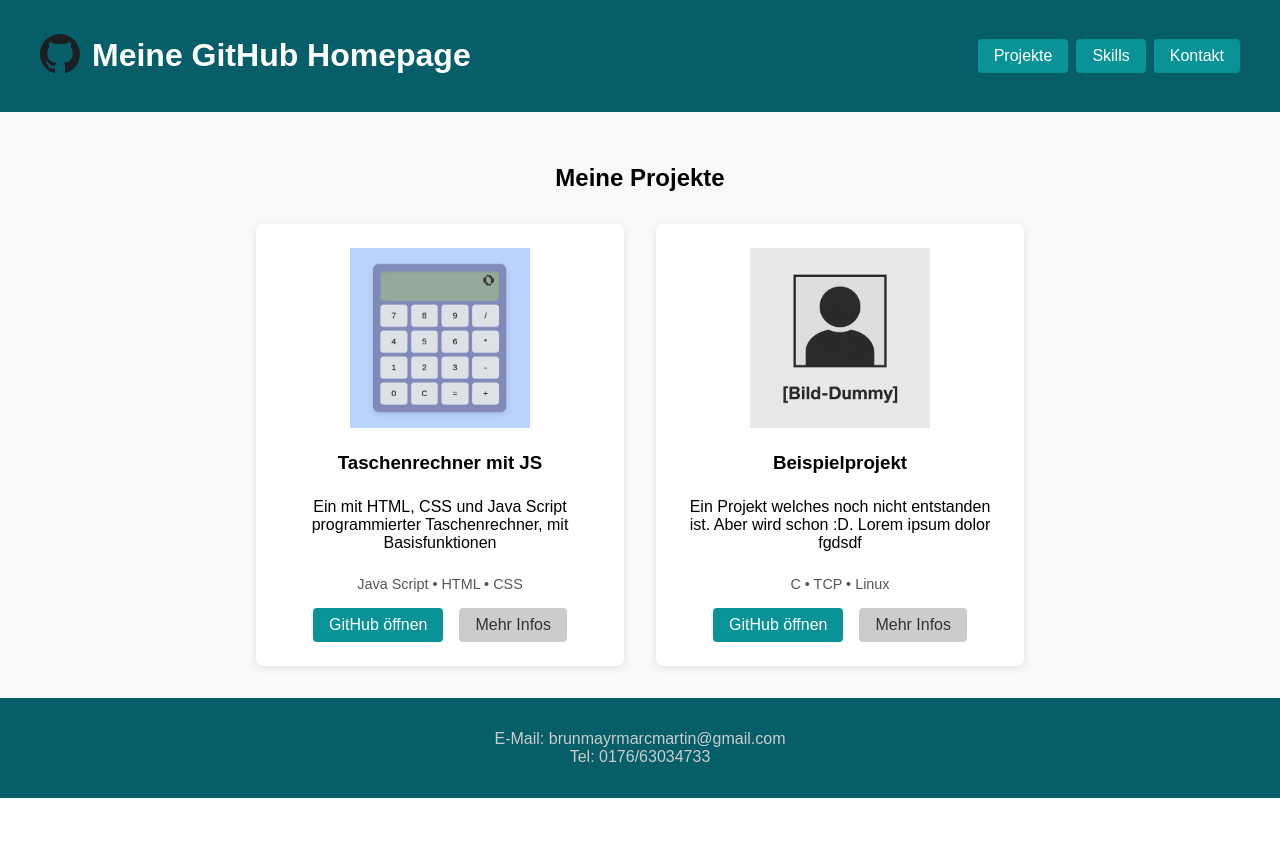
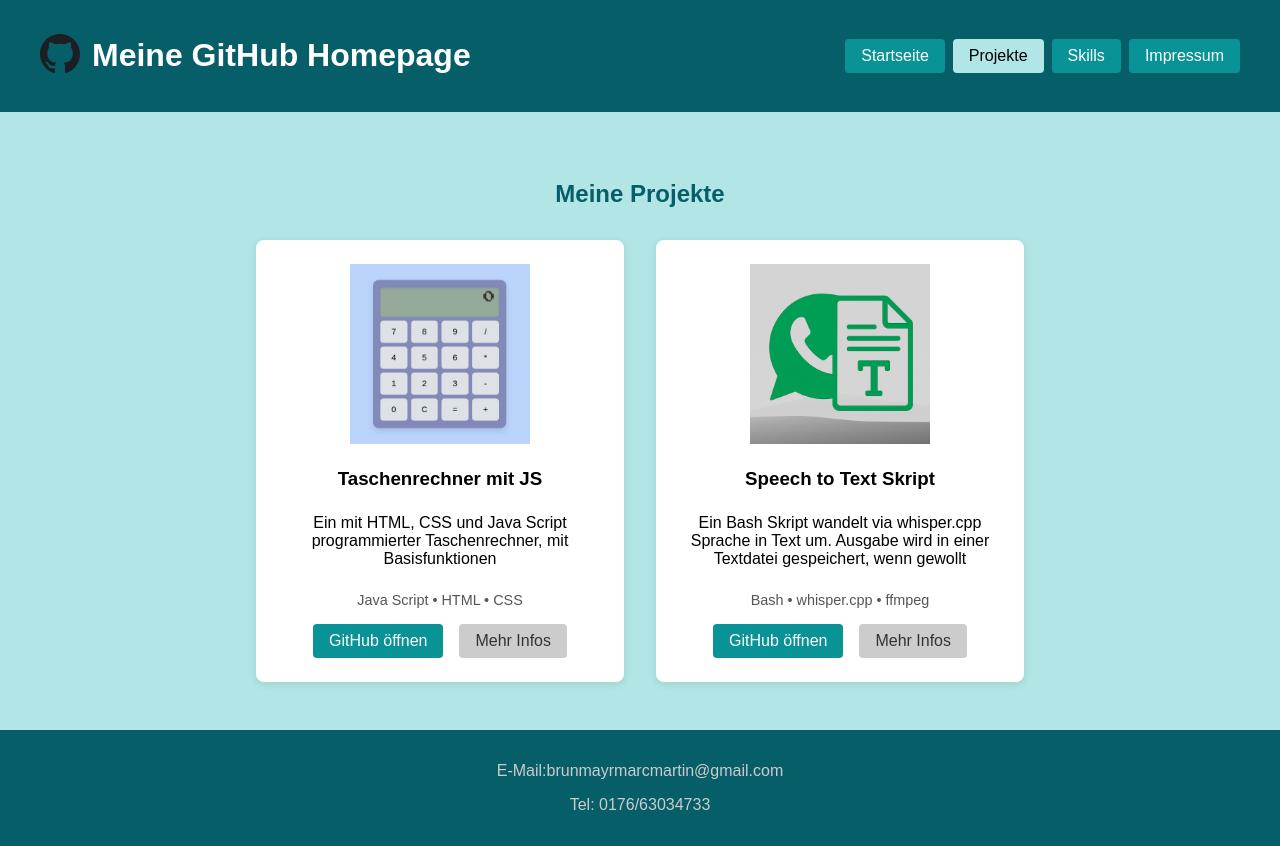
Before and after one commit to MarcCark/GitHub-Homepage, a plain HTML site: page project.html in a window 1280 px wide. Before the commit the page ends 800 px from the top, so only its background shows below. Drawn offline with Linux system fonts and the light colour scheme.

Commit message:
Updated
Hover Funktion für Buttons eingefügt
Impressum Seite eingefügt
E-Mail Links clickable
Text to Speech Projekt in project.html hinzugefügt

```diff
--- a/css.css
+++ b/css.css
@@ -47,11 +47,25 @@ header .container {
     text-decoration: none;
 }
 
+.nav a:hover {
+    background-color: #b2e5e6;
+    color: black;
+}
+
+.nav a.button-active {
+    background-color: #b2e5e6;
+    color: black;
+    cursor: pointer;
+    padding: 0.5rem 1rem;
+    border-radius: 4px;
+    text-align: center;
+    text-decoration: none;
+}
 
 main {
     flex: 1;
     padding: 1rem;
-    background-color: #f0f0f0;
+    background-color: #b2e5e6;
 }
 
 .hero {
@@ -143,16 +157,29 @@ footer {
     }
 }
 
+a[href^="mailto:"] {
+    color: inherit;
+    text-decoration: none;
+}
+
+
+a[href^="mailto:"]:hover {
+    text-decoration: underline;
+    color: #0a9396;
+}
+
+
 /* Project Section ########################################################################### */
 
 .projects-section {
   padding: 2rem 1rem;
-  background-color: #f8f9fa;
+  background-color: #b2e5e6;
 }
 
 .projects-section h2 {
   text-align: center;
   margin-bottom: 2rem;
+  color: #065e69;
 }
 
 .project-grid {
@@ -213,3 +240,11 @@ footer {
   background-color: #ccc;
   color: #333;
 }
+
+/* Impressum ########################################################################### */
+
+.impressum-container {
+    text-align: center;
+    font-size: large;
+    line-height: 2;
+}
--- /dev/null
+++ b/impressum.html
@@ -0,0 +1,53 @@
+<!DOCTYPE html>
+<html lang="de">
+<head>
+    <meta charset="UTF-8">
+    <title>Meine Webseite</title>
+    <link rel="stylesheet" href="css.css">
+    <meta name="viewport" content="width=device-width, initial-scale=1.0">
+
+
+</head>
+
+<body>
+
+    <header>
+        <div class="container">
+            <div class="logontext">
+                <div class="logo"><img src="./pictures/Octicons-mark-github.svg" alt="the github logo"></div>
+                <h1>Meine GitHub Homepage</h1>
+            </div>
+            <div class="nav">
+                <a href="index.html">Startseite</a>
+                <a href="project.html">Projekte</a>
+                <a href="project.html">Skills</a>
+                <a class="button-active" href="impressum.html">Impressum</a>
+            </div>
+        </div>
+    </header>
+
+    <main>
+        <div class="container">
+            <div class="impressum-container">
+                <h2>Impressum</h2>
+                <p>Angaben gemäß § 5 TMG</p>
+                <p>Marc Brunmayr<br>
+                Unterer Hagweg 49<br>
+                68753 Wiesental<br>
+                Deutschland</p>
+
+                <p>Kontakt:<br>
+                E-Mail: <a href="mailto:deine@email.de">brunmayrmarcmartin@gmail.com</a></p>
+            </div>
+        </div>
+    </main>
+
+    <footer>
+        <div class="container">
+        <p>E-Mail:<a href="mailto:deine@email.de">brunmayrmarcmartin@gmail.com</a></p>
+        Tel: 0176/63034733</p>
+        </div>
+    </footer>
+
+</body>
+</html>
--- a/project.html
+++ b/project.html
@@ -18,13 +18,15 @@
                 <h1>Meine GitHub Homepage</h1>
             </div>
                 <div class="nav">
-                    <a href="project.html">Projekte</a>
+                    <a href="index.html">Startseite</a>
+                    <a class="button-active" project.html">Projekte</a>
                     <a href="project.html">Skills
-                    <a href="project.html">Kontakt</a>
+                    <a href="impressum.html">Impressum</a>
             </div>
         </div>
     </header>
 
+    <main>
         <section class="projects-section">
             <h2>Meine Projekte</h2>
 
@@ -42,10 +44,10 @@
                 </div>
 
                 <div class="project-card">
-            <img src="./pictures/dummypicture.png" alt="Projektvorschau">
-            <h3>Beispielprojekt</h3>
-            <p>Ein Projekt welches noch nicht entstanden ist. Aber wird schon :D. Lorem ipsum dolor fgdsdf </p>
-            <div class="techstack">C • TCP • Linux </div>
+                <img src="./pictures/whisperlogo-new.jpg" alt="Whisper Bash Logo">
+                <h3>Speech to Text Skript</h3>
+                <p>Ein Bash Skript wandelt via whisper.cpp Sprache in Text um. Ausgabe wird in einer Textdatei gespeichert, wenn gewollt</p>
+                <div class="techstack">Bash • whisper.cpp • ffmpeg </div>
                 <div class="buttons">
                     <a href="#" class="btn">GitHub öffnen</a>
                     <a href="#" class="btn secondary">Mehr Infos</a>
@@ -56,22 +58,11 @@
 
             </div>
         </section>
-
-
-
-
-
-
-
-
-
-
-
-
+    </main>
 
     <footer>
         <div class="container">
-            <p>E-Mail: brunmayrmarcmartin@gmail.com<br>
+        <p>E-Mail:<a href="mailto:deine@email.de">brunmayrmarcmartin@gmail.com</a></p>
         Tel: 0176/63034733</p>
         </div>
     </footer>
```
Also changed, not shown: index.html (+5 -4 lines), pictures/whisperlogo-new.jpg (added). Lines whose indentation alone changed are shown as unchanged.
